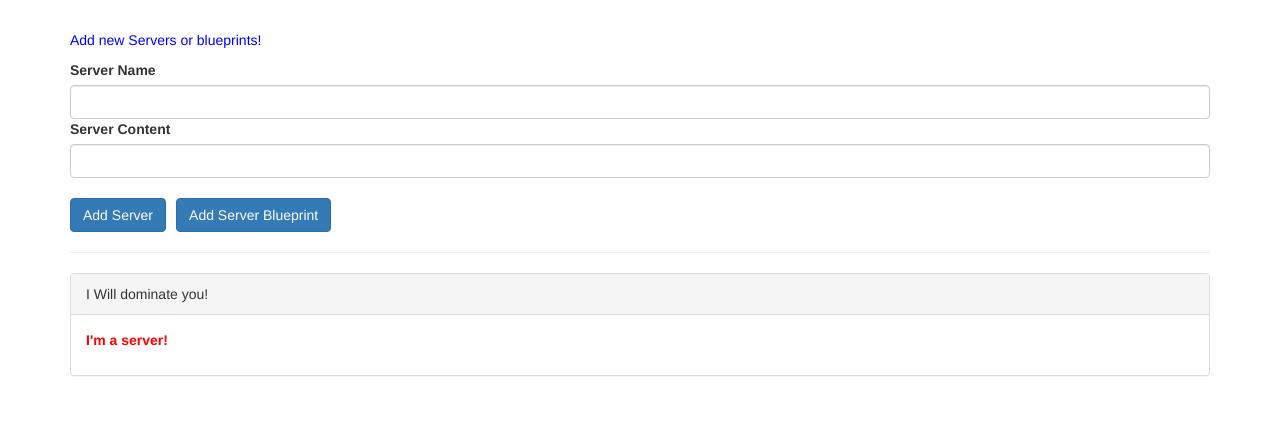
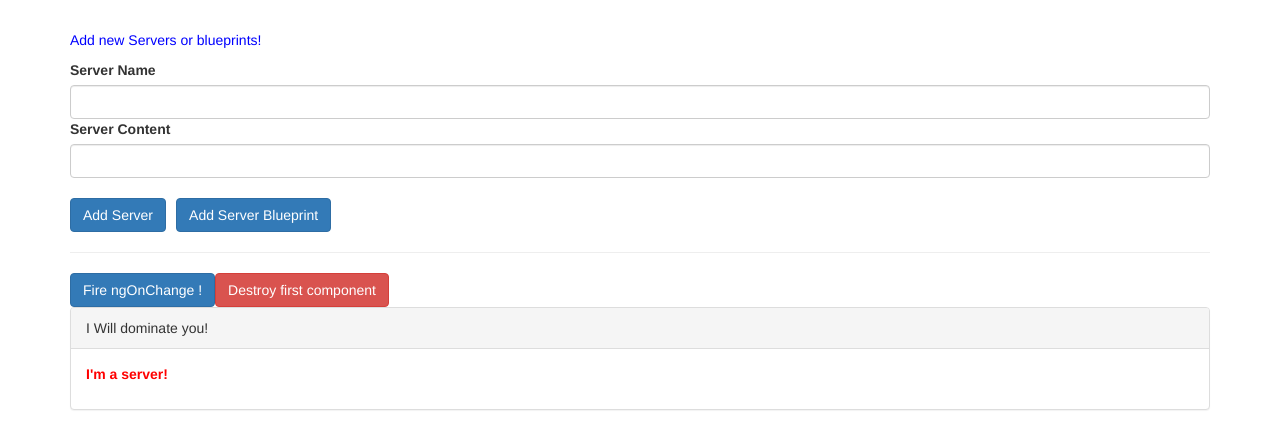
Before and after one commit to du-almeidalima/angular-course, an Angular app: page / in a window 1280 px wide. Shown: the top 448 px of the page. Built offline with nearby package versions, Linux system fonts and the light colour scheme.

Commit message:
Section 5: Seeing Lifecycle Hooks in Action

```diff
--- a/src/app/app.component.html
+++ b/src/app/app.component.html
@@ -6,7 +6,9 @@
   <hr>
   <div class="row">
     <div class="col-xs-12">
-      <app-server-element *ngFor="let serverElement of serverElements" [srvElement]="serverElement">
+      <button class="btn btn-primary" (click)="onChangeFirst()">Fire ngOnChange !</button>
+      <button class="btn btn-danger" (click)="onDestroyFirst()">Destroy first component </button>
+      <app-server-element *ngFor="let serverElement of serverElements" [srvElement]="serverElement" [name]="serverElement.name">
 
         <p>
           <strong *ngIf="serverElement.type === 'server'" style="color: red">{{ serverElement.content }}</strong>
@@ -19,6 +21,6 @@
 </div>
 
 <!--
-  Between the <app-server-element> we passed an HTML, that is only possible because in the server-element.component.html
-  We're using the <ng-content> to capture this
+  Here we just implemented a function that will change the first ServerElementComponent to prove that ngOnChange
+  is called more than one time.
 -->
--- a/src/app/app.component.ts
+++ b/src/app/app.component.ts
@@ -25,4 +25,14 @@ export class AppComponent {
       content: blueprintData.serverContent
     });
   }
+
+  public onChangeFirst(): void {
+    // Just a function to change the name of the first element to prove that ngOnChange is always called
+    this.serverElements[0].name = 'Changed!';
+  }
+
+  public onDestroyFirst(): void{
+    // Just a function to simulates a destruction of a component
+    this.serverElements.splice(0, 1);
+  }
 }
--- a/src/app/server-element/server-element.component.html
+++ b/src/app/server-element/server-element.component.html
@@ -1,6 +1,7 @@
 <div class="panel panel-default">
 
-  <div class="panel-heading">{{ element.name }}</div>
+<!--  <div class="panel-heading">{{ element.name }}</div>-->
+  <div class="panel-heading">{{ name }}</div>
 
   <div class="panel-body">
     <ng-content></ng-content>
@@ -8,21 +9,7 @@
 
 </div>
 
-<!-- There is another way of passing data through components, imagine if you wanted to pass this section:
-      <p>
-        <strong *ngIf="element.type === 'server'" style="color: red">{{ element.content }}</strong>
-        <em *ngIf="element.type === 'blueprint'">{{ element.content }}</em>
-      </p>
-
-    Via other component. Well, we can achieve that using the <ng-content> directive. by Default everything passed
-    between the opening and closing of a component is ignored by Angular, for example:
-      <app-server-element *ngFor="let serverElement of serverElements" [srvElement]="serverElement">
-
-        <p>
-          <strong *ngIf="element.type === 'server'" style="color: red">{{ element.content }}</strong>
-          <em *ngIf="element.type === 'blueprint'">{{ element.content }}</em>
-        </p>
-
-      </app-server-element>
-    That would be just ignored by Angular, but with the <ng-content> we can pass that HTML down to our Component template!
- -->
+<!--
+  We changed how the ServerElementComponent was receiving data to instead of a object to just a property name
+  Because we're already projecting all this data into this component anyway
+-->
--- a/src/app/server-element/server-element.component.ts
+++ b/src/app/server-element/server-element.component.ts
@@ -1,4 +1,14 @@
-import {Component, Input, OnInit, ViewEncapsulation} from '@angular/core';
+import {
+  Component,
+  Input,
+  OnChanges,
+  OnInit,
+  ViewEncapsulation,
+  SimpleChanges,
+  DoCheck,
+  AfterContentChecked,
+  AfterContentInit, AfterViewInit, AfterViewChecked, OnDestroy
+} from '@angular/core';
 
 @Component({
   selector: 'app-server-element',
@@ -6,13 +16,61 @@ import {Component, Input, OnInit, ViewEncapsulation} from '@angular/core';
   styleUrls: ['./server-element.component.css'],
   encapsulation: ViewEncapsulation.Emulated // This will remove Angular CSS behaviour and apply it application wilde
 })
-export class ServerElementComponent implements OnInit {
+export class ServerElementComponent implements OnInit, OnChanges, DoCheck, AfterContentInit , AfterContentChecked, AfterViewInit
+  , AfterViewChecked, OnDestroy {
   @Input('srvElement')
   public element: {type: string, name: string, content: string};
 
-  constructor() { }
+  @Input()
+  public name: string;
+  // Runs while building your class
+  constructor() { console.log('=== Constructor was called ==='); }
 
-  ngOnInit() {
+  // Runs before ngOnInit
+  ngOnChanges(changes: SimpleChanges): void {
+    // It's very useful if you want to do something with the previous value of a change
+    console.log('=== ngOnChanges was called ===');
+    console.log(changes);
   }
 
+  // Runs after the component was completely built
+  ngOnInit(): void {
+    console.log('=== ngOnInit was called ===');
+  }
+
+  // Runs on every change detection run, this is called on every Angular changes check, from everywhere
+  ngDoCheck(): void {
+    console.log('=== ngDoCheckCalled ===');
+  }
+
+  // Runs after the content was projected, remembering it is projected within <ng-content>
+  ngAfterContentInit(): void {
+    console.log('=== ngAfterContentInit ===');
+  }
+
+  // Same as doCheck but for the content, thus, <ng-content>
+  ngAfterContentChecked(): void {
+    console.log('=== ngAfterContentChecked ===');
+  }
+
+  ngAfterViewInit(): void {
+    console.log('=== ngAfterViewInit ===');
+  }
+
+  ngAfterViewChecked(): void {
+    console.log('=== ngAfterViewChecked ===');
+  }
+
+  // Runs when component dies
+  ngOnDestroy(): void {
+    // This is interesting, because Angular recognizes automatically when the component is not rendered after a change and then call this
+    // method
+    console.log('=== ngOnDestroy ===');
+  }
+
+  /**
+   * So we added the @input name: string to demonstrate that onNgChange is called on every change.
+   * But we needed to do this, because the "element" property a object, and object are passed through references, and the reference
+   * wouldn't change, even if we changed some value inside of it, thus the ngOnChange of ServerElementComponent wouldn't get triggered
+   */
 }
```
Also changed, not shown: component-lifecycle.png (added), 1 other file (tests, documents, lock files or other folders).
